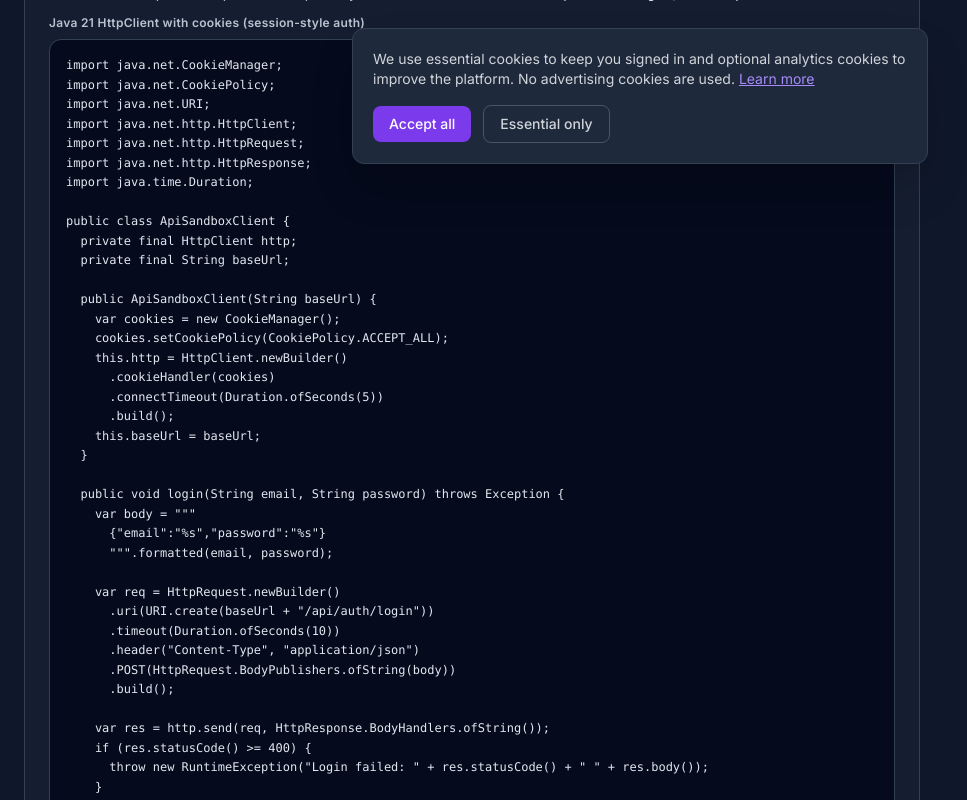
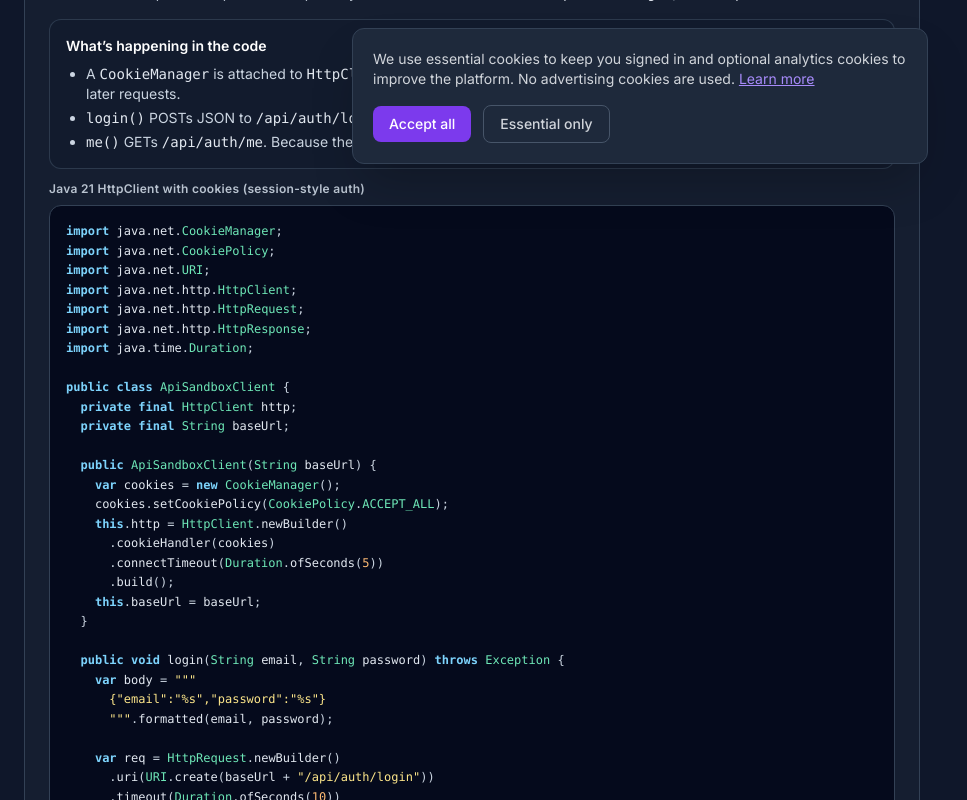
Before and after one commit to devcamos/apisandbox, a Next.js app: page /docs/java in a window 1280 px wide. Shown: the part 620-1420 px from the top of the page, without its empty margins (0-967 px from the left). Built offline with nearby package versions, Linux system fonts and the light colour scheme.

Commit message:
docs(java): explain auth flow and highlight Java code

```diff
--- a/app/docs/java/page.tsx
+++ b/app/docs/java/page.tsx
@@ -1,17 +1,5 @@
 import Link from "next/link"
-
-function CodeBlock({ code, label }: { code: string; label?: string }) {
-  return (
-    <div className="mt-3">
-      {label ? (
-        <div className="text-xs font-semibold tracking-wide text-slate-300/90 mb-2">{label}</div>
-      ) : null}
-      <pre className="bg-slate-950/80 border border-slate-700 rounded-xl p-4 overflow-x-auto text-xs text-slate-200 font-mono leading-relaxed whitespace-pre">
-        {code}
-      </pre>
-    </div>
-  )
-}
+import { HighlightedCodeBlock } from "@/components/HighlightedCodeBlock"
 
 export default function JavaTrackPage() {
   return (
@@ -56,7 +44,28 @@ export default function JavaTrackPage() {
               <span className="ml-2 font-mono text-slate-200">GET /api/auth/me</span>.
             </p>
 
-            <CodeBlock
+            <div className="mt-4 rounded-xl border border-slate-700/80 bg-slate-900/30 p-4">
+              <div className="text-sm font-semibold text-white">What’s happening in the code</div>
+              <ul className="mt-2 space-y-1 text-sm text-slate-300 list-disc pl-5">
+                <li>
+                  A <span className="font-mono text-slate-200">CookieManager</span> is attached to{" "}
+                  <span className="font-mono text-slate-200">HttpClient</span> so cookies from the
+                  login response are stored and automatically sent on later requests.
+                </li>
+                <li>
+                  <span className="font-mono text-slate-200">login()</span> POSTs JSON to{" "}
+                  <span className="font-mono text-slate-200">/api/auth/login</span>. The server sets an
+                  httpOnly cookie called <span className="font-mono text-slate-200">auth_token</span>.
+                </li>
+                <li>
+                  <span className="font-mono text-slate-200">me()</span> GETs{" "}
+                  <span className="font-mono text-slate-200">/api/auth/me</span>. Because the cookie is
+                  attached, the API can authenticate you and return the current user.
+                </li>
+              </ul>
+            </div>
+
+            <HighlightedCodeBlock
               label="Java 21 HttpClient with cookies (session-style auth)"
               code={`import java.net.CookieManager;
 import java.net.CookiePolicy;
--- /dev/null
+++ b/components/HighlightedCodeBlock.tsx
@@ -0,0 +1,234 @@
+import React from "react"
+
+type Language = "java"
+
+function isWordStart(ch: string) {
+  return /[A-Za-z_]/.test(ch)
+}
+
+function isWordChar(ch: string) {
+  return /[A-Za-z0-9_]/.test(ch)
+}
+
+function renderJava(code: string): React.ReactNode[] {
+  const keywords = new Set([
+    "abstract",
+    "break",
+    "case",
+    "catch",
+    "class",
+    "const",
+    "continue",
+    "default",
+    "do",
+    "else",
+    "enum",
+    "extends",
+    "final",
+    "finally",
+    "for",
+    "if",
+    "implements",
+    "import",
+    "instanceof",
+    "interface",
+    "native",
+    "new",
+    "package",
+    "private",
+    "protected",
+    "public",
+    "return",
+    "static",
+    "strictfp",
+    "super",
+    "switch",
+    "synchronized",
+    "this",
+    "throw",
+    "throws",
+    "transient",
+    "try",
+    "var",
+    "void",
+    "volatile",
+    "while",
+  ])
+
+  const literals = new Set(["true", "false", "null"])
+
+  const nodes: React.ReactNode[] = []
+  let i = 0
+
+  while (i < code.length) {
+    const ch = code[i]!
+    const next = code[i + 1]
+
+    // Java text blocks (""" ... """) - check before normal string literals
+    if (ch === '"' && next === '"' && code[i + 2] === '"') {
+      const start = i
+      i += 3
+      while (
+        i < code.length &&
+        !(code[i] === '"' && code[i + 1] === '"' && code[i + 2] === '"')
+      ) {
+        i += 1
+      }
+      i = Math.min(code.length, i + 3)
+      const text = code.slice(start, i)
+      nodes.push(
+        <span key={start} className="text-amber-200">
+          {text}
+        </span>,
+      )
+      continue
+    }
+
+    // Line comment
+    if (ch === "/" && next === "/") {
+      const start = i
+      i += 2
+      while (i < code.length && code[i] !== "\n") i += 1
+      const text = code.slice(start, i)
+      nodes.push(
+        <span key={start} className="text-slate-400">
+          {text}
+        </span>,
+      )
+      continue
+    }
+
+    // Block comment
+    if (ch === "/" && next === "*") {
+      const start = i
+      i += 2
+      while (i < code.length && !(code[i] === "*" && code[i + 1] === "/")) i += 1
+      i = Math.min(code.length, i + 2)
+      const text = code.slice(start, i)
+      nodes.push(
+        <span key={start} className="text-slate-400">
+          {text}
+        </span>,
+      )
+      continue
+    }
+
+    // String literal
+    if (ch === '"') {
+      const start = i
+      i += 1
+      while (i < code.length) {
+        const c = code[i]!
+        if (c === "\\" && i + 1 < code.length) {
+          i += 2
+          continue
+        }
+        if (c === '"') {
+          i += 1
+          break
+        }
+        i += 1
+      }
+      const text = code.slice(start, i)
+      nodes.push(
+        <span key={start} className="text-amber-200">
+          {text}
+        </span>,
+      )
+      continue
+    }
+
+    // Whitespace
+    if (/\s/.test(ch)) {
+      const start = i
+      i += 1
+      while (i < code.length && /\s/.test(code[i]!)) i += 1
+      nodes.push(code.slice(start, i))
+      continue
+    }
+
+    // Identifier / keyword / literal / class-like
+    if (isWordStart(ch)) {
+      const start = i
+      i += 1
+      while (i < code.length && isWordChar(code[i]!)) i += 1
+      const word = code.slice(start, i)
+
+      if (keywords.has(word)) {
+        nodes.push(
+          <span key={start} className="text-sky-300 font-semibold">
+            {word}
+          </span>,
+        )
+        continue
+      }
+
+      if (literals.has(word)) {
+        nodes.push(
+          <span key={start} className="text-fuchsia-300 font-semibold">
+            {word}
+          </span>,
+        )
+        continue
+      }
+
+      // Heuristic: UpperCamelCase identifiers are usually class names in Java.
+      if (/^[A-Z][A-Za-z0-9_]*$/.test(word)) {
+        nodes.push(
+          <span key={start} className="text-emerald-300">
+            {word}
+          </span>,
+        )
+        continue
+      }
+
+      nodes.push(word)
+      continue
+    }
+
+    // Numbers
+    if (/[0-9]/.test(ch)) {
+      const start = i
+      i += 1
+      while (i < code.length && /[0-9_]/.test(code[i]!)) i += 1
+      nodes.push(
+        <span key={start} className="text-orange-300">
+          {code.slice(start, i)}
+        </span>,
+      )
+      continue
+    }
+
+    // Punctuation / operators
+    nodes.push(
+      <span key={i} className="text-slate-300">
+        {ch}
+      </span>,
+    )
+    i += 1
+  }
+
+  return nodes
+}
+
+export function HighlightedCodeBlock({
+  code,
+  label,
+  language = "java",
+}: {
+  code: string
+  label?: string
+  language?: Language
+}) {
+  const highlighted = language === "java" ? renderJava(code) : [code]
+  return (
+    <div className="mt-3">
+      {label ? (
+        <div className="text-xs font-semibold tracking-wide text-slate-300/90 mb-2">{label}</div>
+      ) : null}
+      <pre className="bg-slate-950/80 border border-slate-700 rounded-xl p-4 overflow-x-auto text-xs text-slate-200 font-mono leading-relaxed whitespace-pre">
+        <code>{highlighted}</code>
+      </pre>
+    </div>
+  )
+}
```
